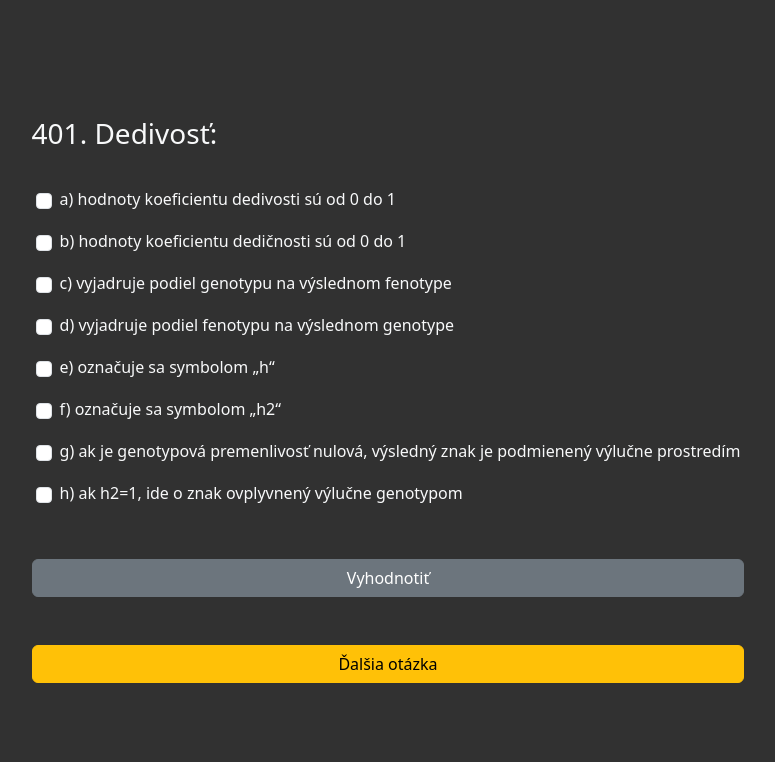
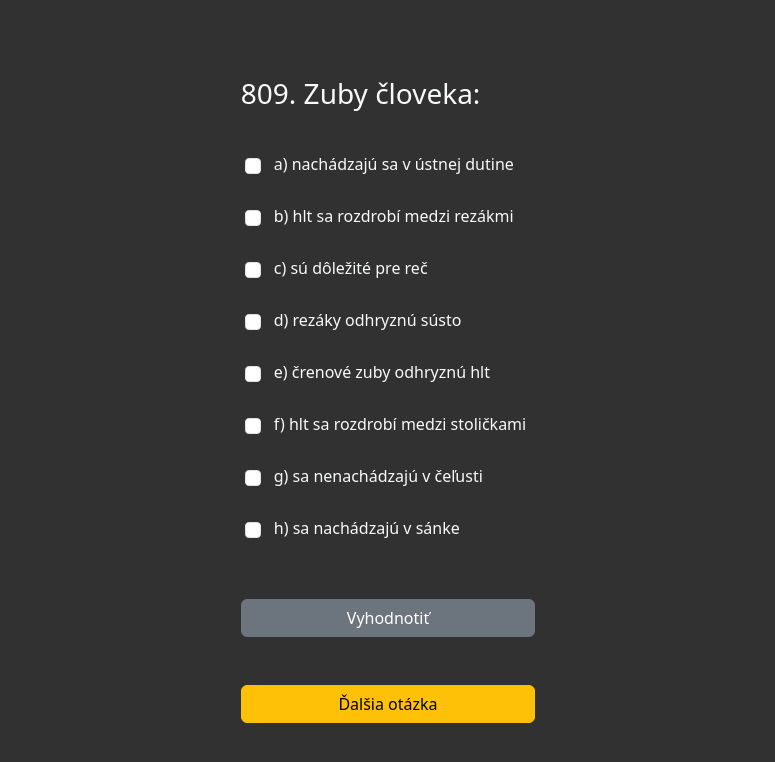
Before and after one commit to demoMedTest/demoMTest, a React (Vite) app: page / in a window 1280 px wide. Shown: the top 762 px of the page, without its empty margins (252-1027 px from the left). Built offline with nearby package versions, Linux system fonts and the light colour scheme.

Commit message:
changed eval colors

```diff
--- a/src/components/Question.jsx
+++ b/src/components/Question.jsx
@@ -1,7 +1,7 @@
 import React, { useState, useEffect } from "react";
 
 export default function Question() {
-  const [currentQuestionIndex, setCurrentQuestionIndex] = useState(400); // Index aktuálnej otázky
+  const [currentQuestionIndex, setCurrentQuestionIndex] = useState(0); // Index aktuálnej otázky
   const [answers, setAnswers] = useState({}); // Načítané odpovede
   const [questions, setQuestions] = useState([]); // Načítané otázky
   const [selectedOptions, setSelectedOptions] = useState({}); // Vybrané checkboxy
@@ -55,10 +55,10 @@ export default function Question() {
             ...questionOptions,
           });
         }
-
-        console.log("Parsed Questions:", parsedQuestions); // Debugging načítaných otázok
         setQuestions(parsedQuestions);
       });
+    const randomIndex = Math.floor(Math.random() * 1000);
+    setCurrentQuestionIndex(randomIndex);
   }, []);
 
   // Načíta náhodnú otázku a resetuje stav
@@ -68,7 +68,6 @@ export default function Question() {
     setSelectedOptions({}); // Reset checkboxov
     setResults({}); // Reset výsledkov
   };
-
   // Spracuje zmenu checkboxu
   const handleCheckboxChange = (option) => {
     setSelectedOptions((prev) => ({
@@ -82,10 +81,16 @@ export default function Question() {
     const correctAnswer = answers[currentQuestionIndex + 1] || ""; // Odpovede sú indexované od 1
     const newResults = {};
 
-    // Označí všetky správne odpovede
+    // Prejdite cez všetky možnosti
     options.forEach((option, index) => {
       if (correctAnswer[index] === "S") {
-        newResults[option] = "correct";
+        // Správna odpoveď
+        newResults[option] =
+          selectedOptions[option] === true ? "correct" : "missed"; // Ak nebola zvolená, označte ako "missed"
+      } else {
+        // Nesprávna odpoveď
+        newResults[option] =
+          selectedOptions[option] === true ? "wrong" : "neutral"; // Neutral pre nezvolenú nesprávnu
       }
     });
 
@@ -93,27 +98,20 @@ export default function Question() {
   };
 
   return (
-    <div className="d-flex  flex-column mainContainer">
-      <div className="text-light ">
+    <div className="d-flex flex-column mainContainer">
+      <div className="text-light">
         {questions.length > 0 ? (
           <>
             <h3>{`${currentQuestionIndex + 1}. ${
               questions[currentQuestionIndex]?.q || "Načítavam otázky..."
             }`}</h3>
-            <div className="d-flex mt-4 flex-column ">
+            <div className="d-flex mt-4 flex-column">
               {Object.entries(questions[currentQuestionIndex] || {})
                 .filter(([key]) => key !== "q" && key !== "number")
                 .map(([key, value]) => (
                   <div
                     className="form-check d-flex align-items-center p-1 mt-2"
                     key={key}
-                    style={{
-                      backgroundColor:
-                        results[key.toUpperCase()] === "correct"
-                          ? "#198754"
-                          : "transparent",
-                      borderRadius: "5px",
-                    }}
                   >
                     <input
                       className="form-check-input me-2 hvrOption"
@@ -127,6 +125,22 @@ export default function Question() {
                       htmlFor={`checkbox-${key}`}
                       style={{
                         wordBreak: "break-word", // Zalomí dlhý text
+                        backgroundColor:
+                          results[key.toUpperCase()] === "correct"
+                            ? "#198754" // Zelená pre správne označenú
+                            : results[key.toUpperCase()] === "wrong"
+                            ? "#dc3545" // Červená pre nesprávne označenú
+                            : results[key.toUpperCase()] === "missed"
+                            ? "#dc3545" // Červená pre neoznačenú správnu
+                            : "transparent", // Transparent pre ostatné
+                        color:
+                          results[key.toUpperCase()] === "correct" ||
+                          results[key.toUpperCase()] === "wrong" ||
+                          results[key.toUpperCase()] === "missed"
+                            ? "#fff"
+                            : "",
+                        borderRadius: "5px",
+                        padding: "5px", // Voliteľné, pridá priestor okolo textu
                       }}
                     >
                       {value}
```
Also changed, not shown: public/assets/answr.txt (deleted), public/assets/question.txt (deleted).
